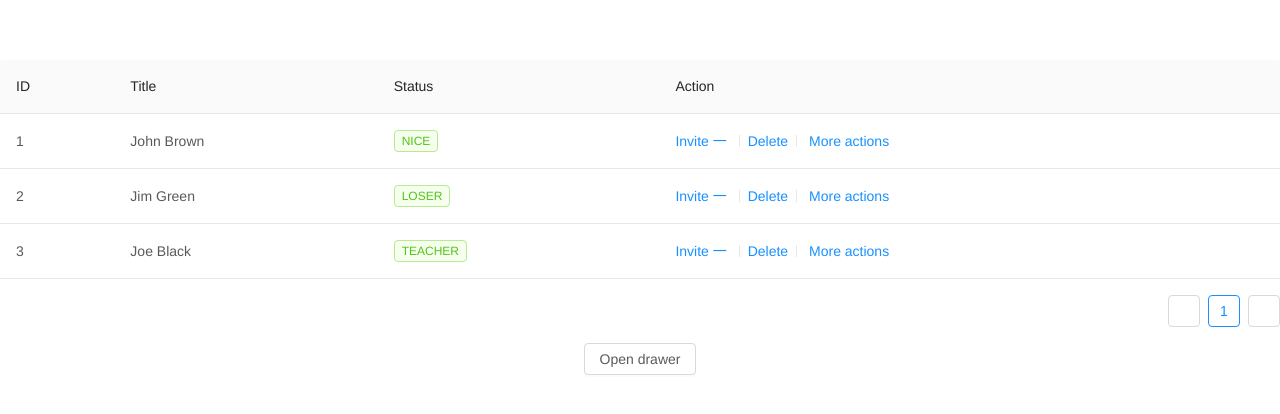
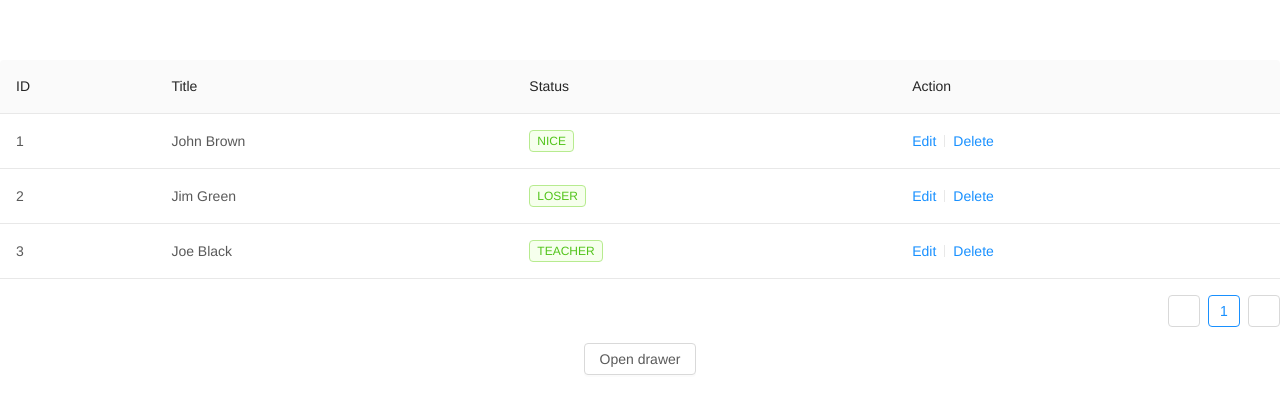
Before and after one commit to EDGI9/my-dummy-table-app, a Vue app in the folder my-dummy-table-app/: page / in a window 1280 px wide. Shown: the top 414 px of the page. Built offline with nearby package versions, Linux system fonts and the light colour scheme.

Commit message:
Being able to remove table rows

```diff
--- a/my-dummy-table-app/src/App.vue
+++ b/my-dummy-table-app/src/App.vue
@@ -17,7 +17,7 @@
 <script>
 import Table from "./components/Table.vue";
 import TableRowForm from "./components/TableRowForm.vue";
-import {mapActions} from "vuex"
+import { mapActions } from "vuex"
 
 export default {
   name: "App",
@@ -32,13 +32,11 @@ export default {
   },
   methods: {
     ...mapActions([
-      'addTableRow',
-      'addTableRow',
+      'addTableRow'
     ]),
     processFormData(formData) {
-      let body = {id: 0, ...formData}
+      let body = {id: Math.floor(Math.random()*10000) , ...formData}
       this.addTableRow(body)
-      //console.log(body);
     }
   }
 };
--- a/my-dummy-table-app/src/components/Table.vue
+++ b/my-dummy-table-app/src/components/Table.vue
@@ -5,26 +5,17 @@
         <a-tag :key="status" color="green">
             {{ status.toUpperCase() }}
         </a-tag>
-      <!-- <a-tag
-        v-for="item in status"
-        :key="item"
-        :color="item === 'loser' ? 'volcano' : item.length > 5 ? 'geekblue' : 'green'"
-      >
-        {{ item.toUpperCase() }}
-      </a-tag> -->
     </span>
-    <span slot="action" slot-scope="text, record">
-      <a>Invite 一 {{ record.name }}</a>
+    <span slot="action" slot-scope="text, record, index">
+      <a>Edit</a>
       <a-divider type="vertical" />
-      <a>Delete</a>
-      <a-divider type="vertical" />
-      <a class="ant-dropdown-link"> More actions <a-icon type="down" /> </a>
+      <a @click="removeTableRow(index)">Delete</a>
     </span>
   </a-table>
 </template>
 
 <script>
-import { mapGetters } from "vuex"
+import { mapGetters, mapActions } from "vuex"
 
 export default {
     name: "Table",
@@ -33,6 +24,9 @@ export default {
             "tableColumns",
             "tableData"
         ])
+    },
+    methods: {
+        ...mapActions(['removeTableRow'])
     }
 }
 </script>
--- a/my-dummy-table-app/src/components/TableRowForm.vue
+++ b/my-dummy-table-app/src/components/TableRowForm.vue
@@ -58,8 +58,7 @@ export default {
             e.preventDefault();
             this.form.validateFields((err, values) => {
                 if (!err) {
-                console.log('Received values of form: ', values);
-                this.$emit("on-submit", values)
+                  this.$emit("on-submit", values)
                 }
             });
         },
--- a/my-dummy-table-app/src/store/index.js
+++ b/my-dummy-table-app/src/store/index.js
@@ -59,17 +59,16 @@ export default new Vuex.Store({
     addTableRow(state, payload) {
       state.tableData.push(payload);
     },
-    removeTableRow(state) {
-      console.log(state);
-      /* Filter out the deleted row */
+    removeTableRow(state, rowIndex) {
+      state.tableData.splice(rowIndex, 1);
     },
   },
   actions: {
     addTableRow(context, payload) {
       context.commit("addTableRow", payload);
     },
-    removeTableRow() {
-      /* Filter out the deleted row */
+    removeTableRow(context, rowIndex) {
+      context.commit("removeTableRow", rowIndex);
     },
   },
   modules: {},
```
